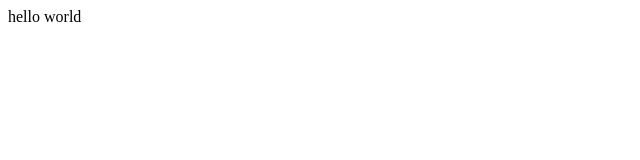
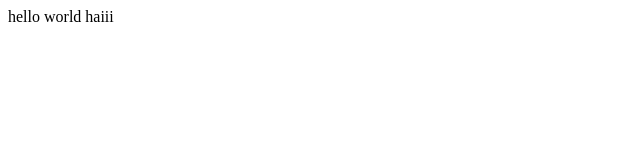
Before and after one commit to sanjayms00/free-templates-website, a plain HTML site: page index.html in a window 1280 px wide. Shown: the full height of the page, 0-640 px from the left. Drawn offline with Linux system fonts and the light colour scheme.

Commit message:
initial commit

```diff
--- a/index.html
+++ b/index.html
@@ -8,5 +8,6 @@
 </head>
 <body>
     hello world
+    haiii
 </body>
 </html>
```
